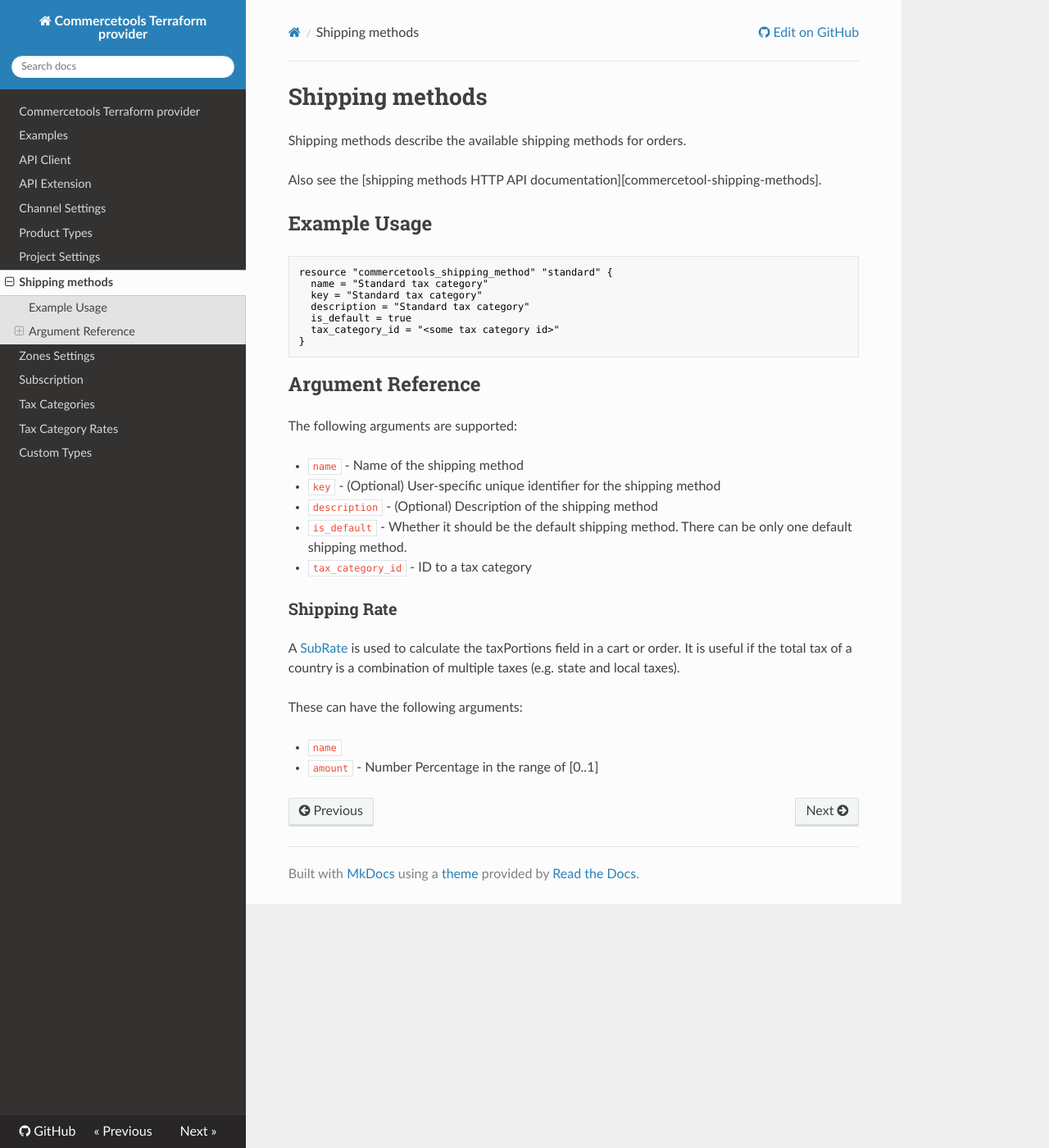
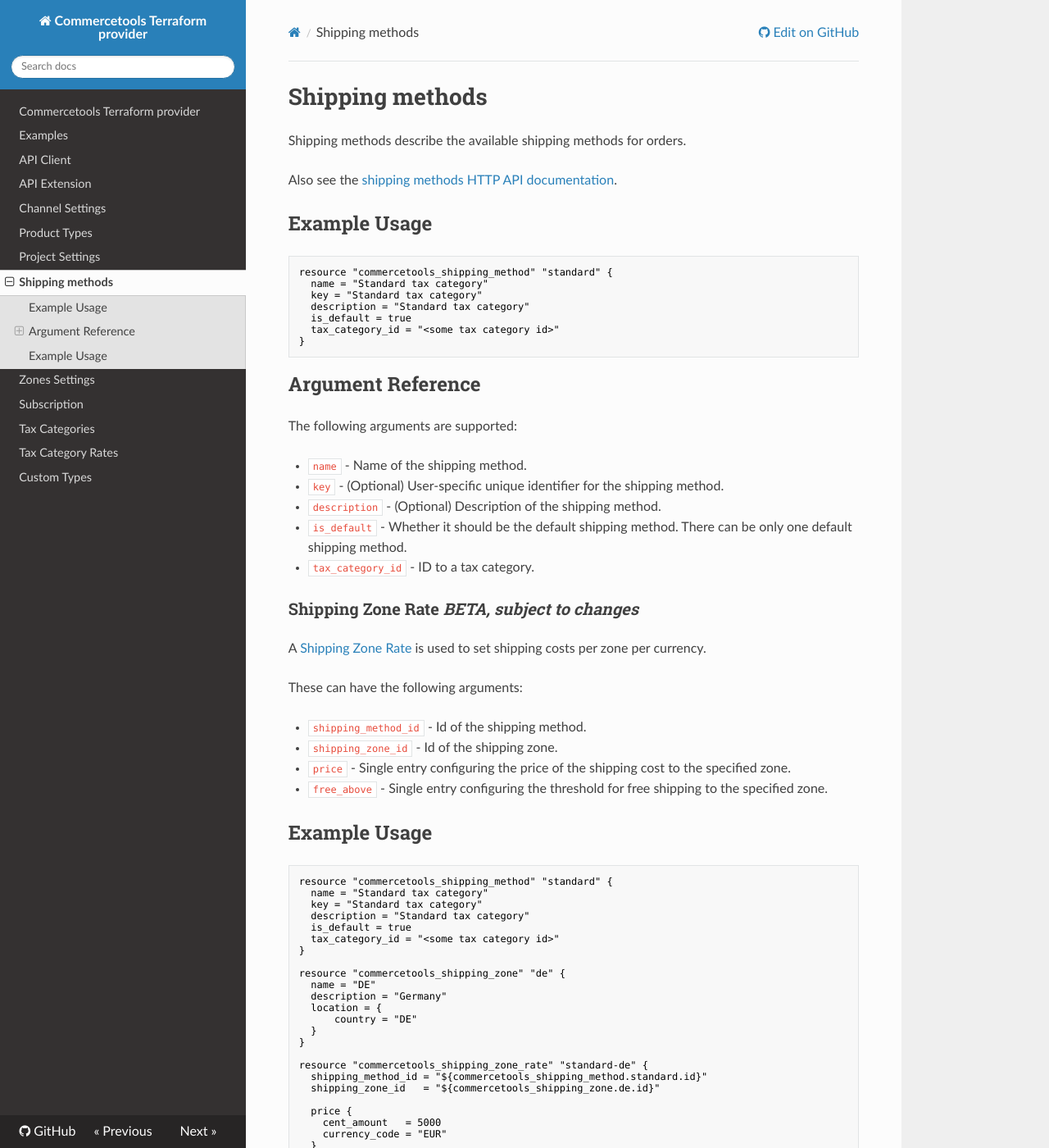
Before and after one commit to labd/terraform-provider-commercetools, an MkDocs documentation site: the page built from docs/resource_shipping_method.md, in a window 1280 px wide and 1400 px high. Shown: the whole window at 82% size. Built offline with MkDocs 1.6.1, drawn with Linux system fonts in a browser that asks for light colours; nearby versions of some CDN libraries; some of the changed text lies outside the part shown.

Commit message:
Add update call and documentation

````diff
--- a/docs/resource_shipping_method.md
+++ b/docs/resource_shipping_method.md
@@ -20,23 +20,57 @@ resource "commercetools_shipping_method" "standard" {
 
 The following arguments are supported:
 
-* `name` - Name of the shipping method
-* `key` - (Optional) User-specific unique identifier for the shipping method
-* `description` - (Optional) Description of the shipping method
+* `name` - Name of the shipping method.
+* `key` - (Optional) User-specific unique identifier for the shipping method.
+* `description` - (Optional) Description of the shipping method.
 * `is_default` - Whether it should be the default shipping method. There can be only one default shipping method.
-* `tax_category_id` - ID to a tax category
+* `tax_category_id` - ID to a tax category.
 
 
-### Shipping Rate
-A [SubRate][commercetool-subrate] is used to calculate the taxPortions field in a cart or order. It is useful if the total tax of a country is a combination of multiple taxes (e.g. state and local taxes).
+### Shipping Zone Rate *BETA, subject to changes*
+A [Shipping Zone Rate][commercetool-shipping-zone-rate] is used to set shipping costs per zone per currency.
 
 These can have the following arguments:
 
-* `name`
-* `amount` - Number Percentage in the range of [0..1]
+* `shipping_method_id` - Id of the shipping method.
+* `shipping_zone_id` - Id of the shipping zone.
+* `price` - Single entry configuring the price of the shipping cost to the specified zone.
+* `free_above` - Single entry configuring the threshold for free shipping to the specified zone.
 
+## Example Usage
 
-[commercetool-tax-categories]: https://docs.commercetools.com/http-api-projects-taxCategories.html
-[commercetool-rate]: https://docs.commercetools.com/http-api-projects-taxCategories.html#taxrate
-[commercetool-subrate]: https://docs.commercetools.com/http-api-projects-taxCategories.html#subrate
-[country-iso]: https://en.wikipedia.org/wiki/ISO_3166-1_alpha-2
+```hcl
+resource "commercetools_shipping_method" "standard" {
+  name = "Standard tax category"
+  key = "Standard tax category"
+  description = "Standard tax category"
+  is_default = true
+  tax_category_id = "<some tax category id>"
+}
+
+resource "commercetools_shipping_zone" "de" {
+  name = "DE"
+  description = "Germany"
+  location = {
+      country = "DE"
+  }
+}
+
+resource "commercetools_shipping_zone_rate" "standard-de" {
+  shipping_method_id = "${commercetools_shipping_method.standard.id}"
+  shipping_zone_id   = "${commercetools_shipping_zone.de.id}"
+
+  price {
+    cent_amount   = 5000
+    currency_code = "EUR"
+  }
+
+  free_above {
+    cent_amount   = 50000
+    currency_code = "EUR"
+  }
+}
+```
+
+[commercetool-shipping-methods]: https://docs.commercetools.com/http-api-projects-shippingMethods.html
+[commercetool-shipping-zone-rate]: https://docs.commercetools.com/http-api-projects-shippingMethods.html#shippingrate
````
Also changed, not shown: 2 other files.
